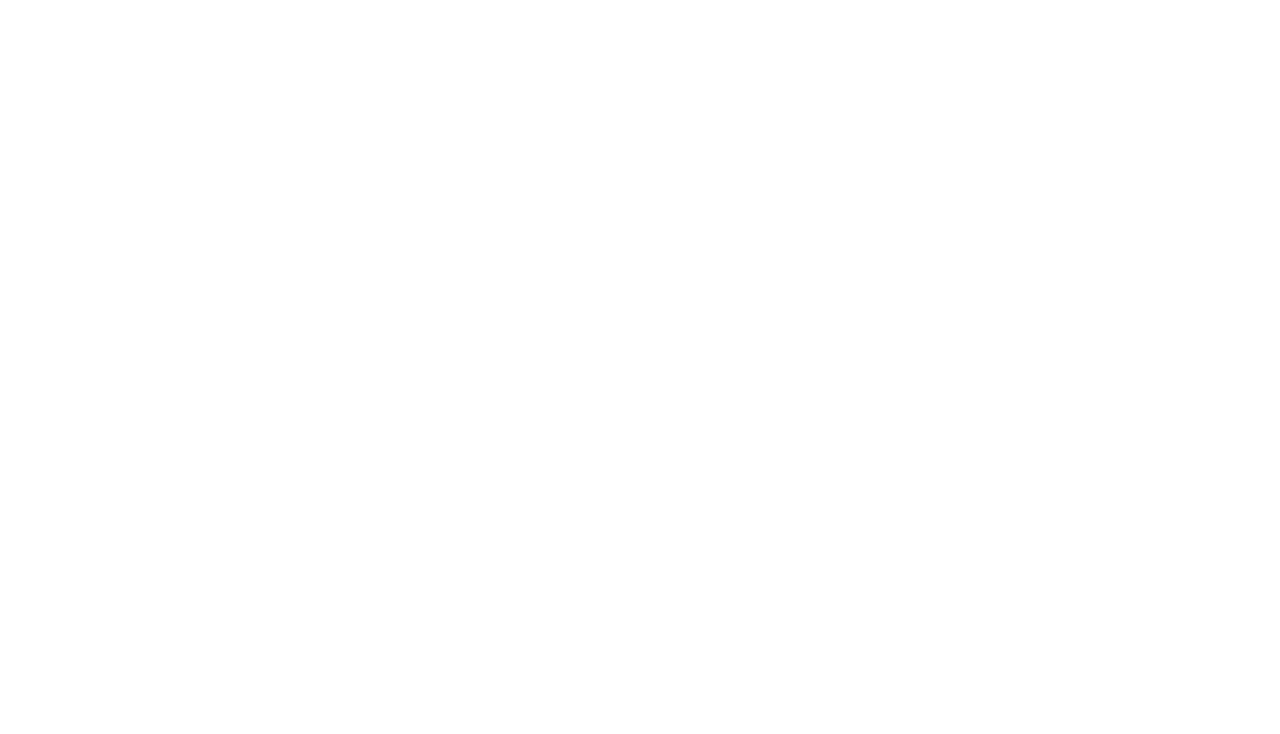
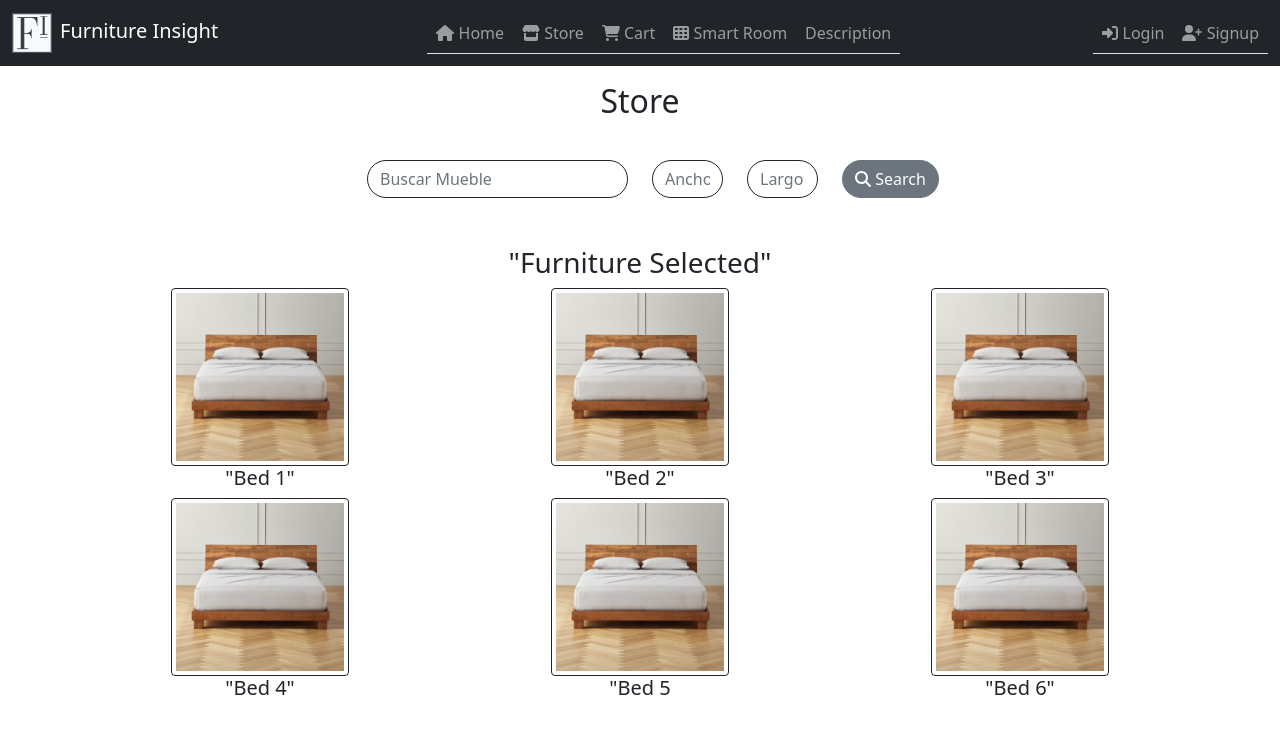
Before and after one commit to Furniture-Insight/furniture-insight-frontend, a React (Create React App) app in the folder furniture-insight-frontend/: page /search in a window 1280 px wide. Before the commit this address had no page. Shown: the top 734 px of the page. Built offline with nearby package versions, Linux system fonts and the light colour scheme.

Commit message:
Added furniture search store page v0.1

```diff
--- a/furniture-insight-frontend/src/App.js
+++ b/furniture-insight-frontend/src/App.js
@@ -13,6 +13,7 @@
 import Navbar from './components/Navbar';
 import AboutUs from './components/pages/AboutUs';
 import Profile from './components/pages/Profile';
+import Search from './components/pages/SearchedFurniture';
 
 function App() {
     const [userLogged, setUserLogged] = useState();
@@ -31,6 +32,7 @@
                     <Route path="signup" element={<SignUp isUserLogged = {isUserLogged} />}></Route>
                     <Route path="recoverpass" element={<RecoverPass />}></Route>
                     <Route path="store" element={<Store />}></Route>
+                    <Route path="search" element={<Search />}></Route>
                     <Route path="description" element={<Description />}></Route>
                     <Route path="smartRoom" element={<SmartRoom />}></Route>
                     <Route path="cart" element={<Cart />}></Route>
--- a/furniture-insight-frontend/src/components/pages/SearchedFurniture.js
+++ b/furniture-insight-frontend/src/components/pages/SearchedFurniture.js
@@ -0,0 +1,103 @@
+import React from "react";
+import { useState } from "react";
+import { FontAwesomeIcon } from '@fortawesome/react-fontawesome';
+import { faMagnifyingGlass } from "@fortawesome/free-solid-svg-icons";
+import bed from "../images/bed.jpg";
+
+function Search() {
+
+    const [mueble, setMueble] = useState(
+        {
+            buscar: "",
+            ancho: "",
+            largo: ""
+        }
+    )
+
+    const handleSubmit = (event) => {
+        event.preventDefault();
+        alert("Data entered");
+        console.log(mueble);
+    }
+
+    return (
+        <div className="container">
+            <div className="row mt-3">
+                <div className="col mb-3">
+                    <h2 className="h2 text-center">Store</h2>
+                </div>
+            </div>
+            <form onSubmit={handleSubmit}>
+                <div className="row mt-3 mb-3">
+                    <div className="col-3 search-bar">
+                        <input
+                            className="form-control rounded-pill border border-dark"
+                            type = "text"
+                            placeholder="Buscar Mueble"
+                            value={mueble.buscar}
+                            onChange={(e) => setMueble({...mueble, buscar: e.target.value})} />
+                    </div>
+                    <div className="col-1">
+                        <input
+                            className="form-control rounded-pill border border-dark"
+                            type="text"
+                            placeholder="Ancho"
+                            value={mueble.ancho}
+                            onChange={(e) => setMueble({...mueble, ancho: e.target.value})}/>
+                    </div>
+                    <div className="col-1">
+                        <input
+                            className="form-control rounded-pill border border-dark"
+                            type="text"
+                            placeholder="Largo"
+                            value={mueble.largo}
+                            onChange={(e) => setMueble({...mueble, largo: e.target.value})}/>
+                    </div>
+                    <div className="col">
+                        <button
+                            type="button"
+                            className="btn btn-secondary rounded-pill"
+                            onClick={handleSubmit}>
+                            <FontAwesomeIcon icon={faMagnifyingGlass}
+                            /> Search</button>
+                    </div>
+                </div>
+            </form>
+            <div className="row mt-5">
+                <div className="col">
+                    <h3 className="h3 text-center">"Furniture Selected"</h3>
+                </div>
+            </div>
+            <div className="row">
+                <div className="col">
+                    <img className="center img-thumbnail border border-dark" src={bed} alt="bed.jpg" />
+                    <h5 className="h5 text-center">"Bed 1"</h5>
+                </div>
+                <div className="col">
+                    <img className="center img-thumbnail border border-dark" src={bed} alt="bed.jpg" />
+                    <p className="h5 text-center">"Bed 2"</p>
+                </div>
+                <div className="col">
+                    <img className="center img-thumbnail border border-dark" src={bed} alt="bed.jpg" />
+                    <p className="h5 text-center">"Bed 3"</p>
+                </div>
+            </div>
+            <div className="row">
+                <div className="col">
+                    <img className="center img-thumbnail border border-dark" src={bed} alt="bed.jpg" />
+                    <p className="h5 text-center">"Bed 4"</p>
+                </div>
+                <div className="col">
+                    <img className="center img-thumbnail border border-dark" src={bed} alt="bed.jpg" />
+                    <p className="h5 text-center">"Bed 5</p>
+                </div>
+                <div className="col">
+                    <img className="center img-thumbnail border border-dark" src={bed} alt="bed.jpg" />
+                    <p className="h5 text-center">"Bed 6"</p>
+                </div>
+            </div>
+        </div>
+    )
+}
+
+export default Search;
```
